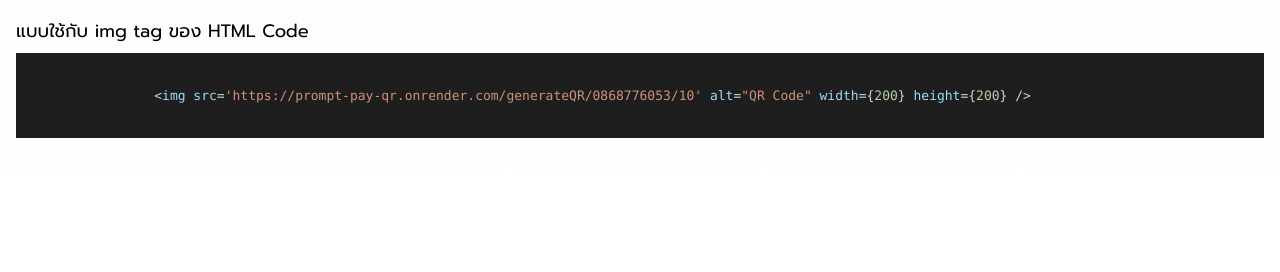
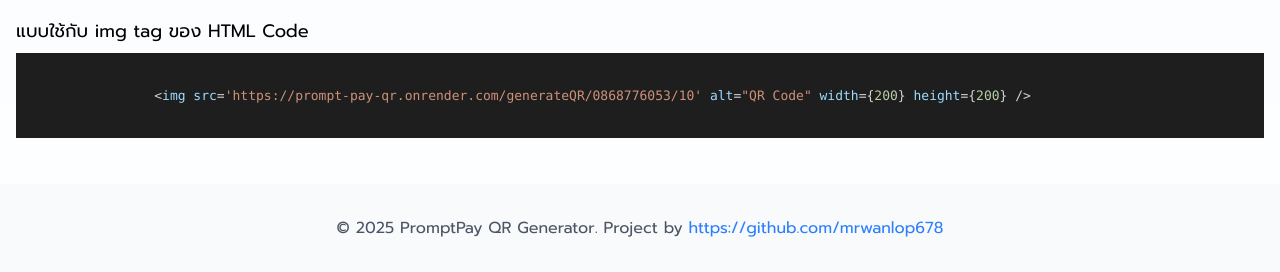
Before and after one commit to mrwanlop678/prompt-pay-qr, a website: page public/index.html in a window 1280 px wide. Shown: the part 820-1092 px from the top of the page. Before the commit the page ends 1004 px from the top, so only its background shows below. Drawn offline with nearby package versions, Linux system fonts and the light colour scheme; some packages are replaced by stand-ins of ours; a script that the page names is missing.

Commit message:
Update index.html (Added footer)

```diff
--- a/public/index.html
+++ b/public/index.html
@@ -86,6 +86,9 @@
 </span>              </code></pre>
           </div>
         </div>
+        <footer class="bg-gray-50 dark:bg-gray-900 py-8">
+          <div class="container mx-auto px-4 text-center text-gray-600 dark:text-gray-400">
+            <p class="prompt-regular">© 2025 PromptPay QR Generator. Project by <a href="https://www.kobdemy.com" target="_blank" class="text-blue-500 hover:text-blue-600">https://github.com/mrwanlop678</a></p></div></footer>
       </div>
     </div>
     <!-- JQuery -->
```
